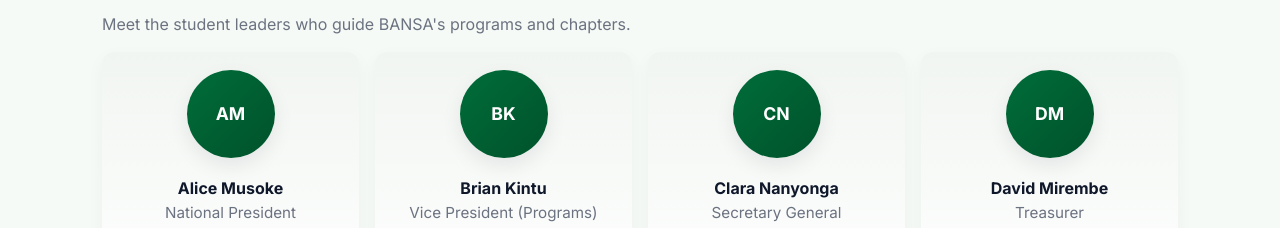
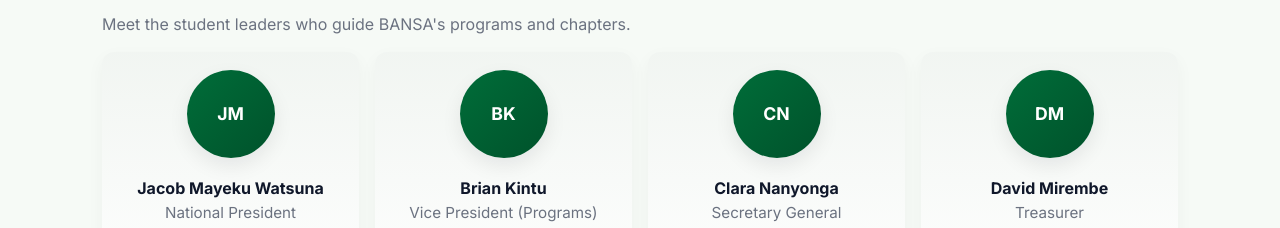
Before and after one commit to Kent74696/Bansa, a plain HTML site: page about.html in a window 1280 px wide. Shown: the part 1090-1318 px from the top of the page. Drawn offline with Linux system fonts and the light colour scheme.

Commit message:
Update leader information for Jacob Mayeku Watsuna

```diff
--- a/about.html
+++ b/about.html
@@ -108,8 +108,8 @@
             <p class="muted">Meet the student leaders who guide BANSA's programs and chapters.</p>
             <div class="team-grid">
               <div class="leader-card">
-                <div class="leader-avatar" aria-hidden="true">AM</div>
-                <div class="leader-name">Alice Musoke</div>
+                <div class="leader-avatar" aria-hidden="true">JM</div>
+                <div class="leader-name">Jacob Mayeku Watsuna</div>
                 <div class="leader-role">National President</div>
                 <div class="leader-bio">Student leader focused on chapter growth and student welfare across institutions.</div>
               </div>
```
